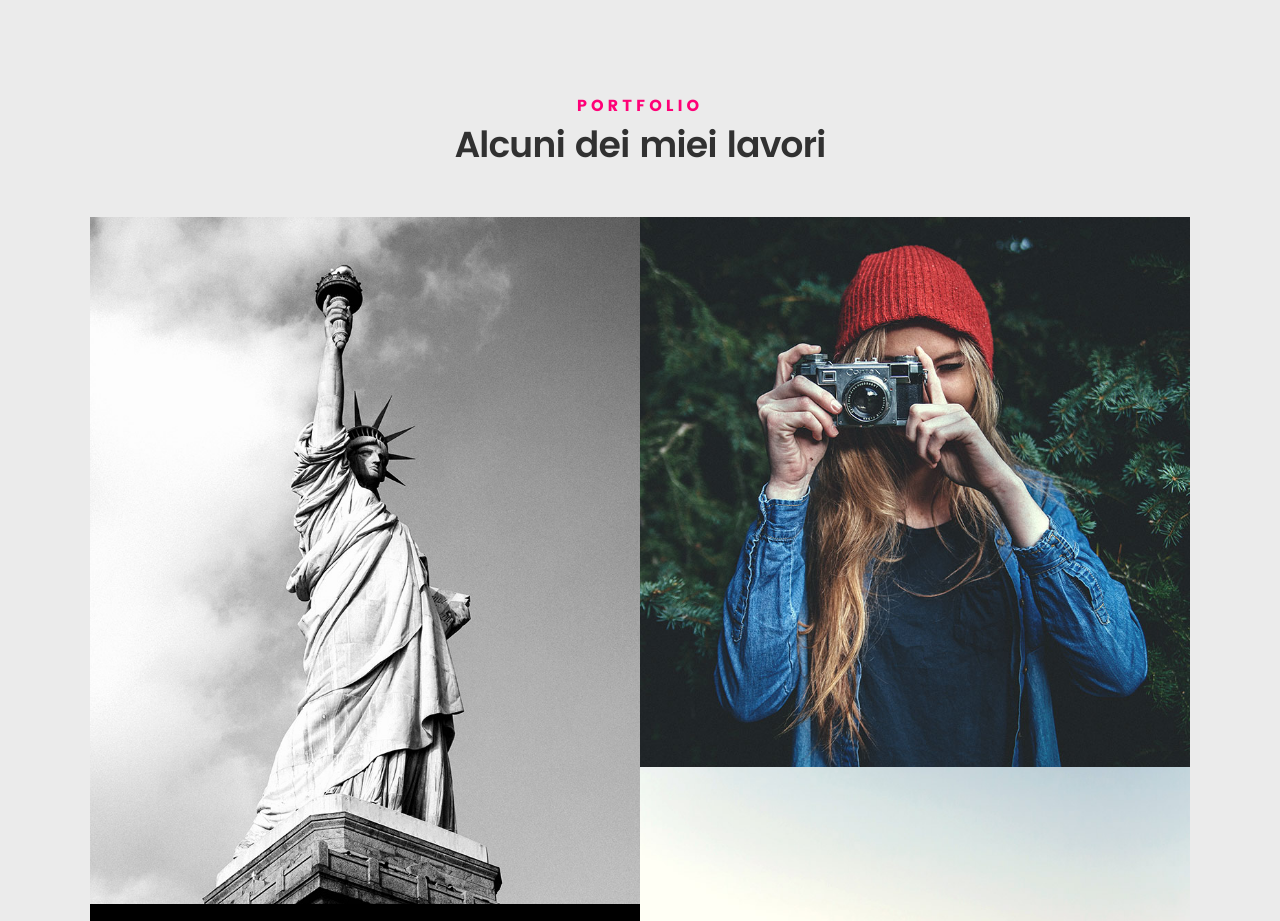
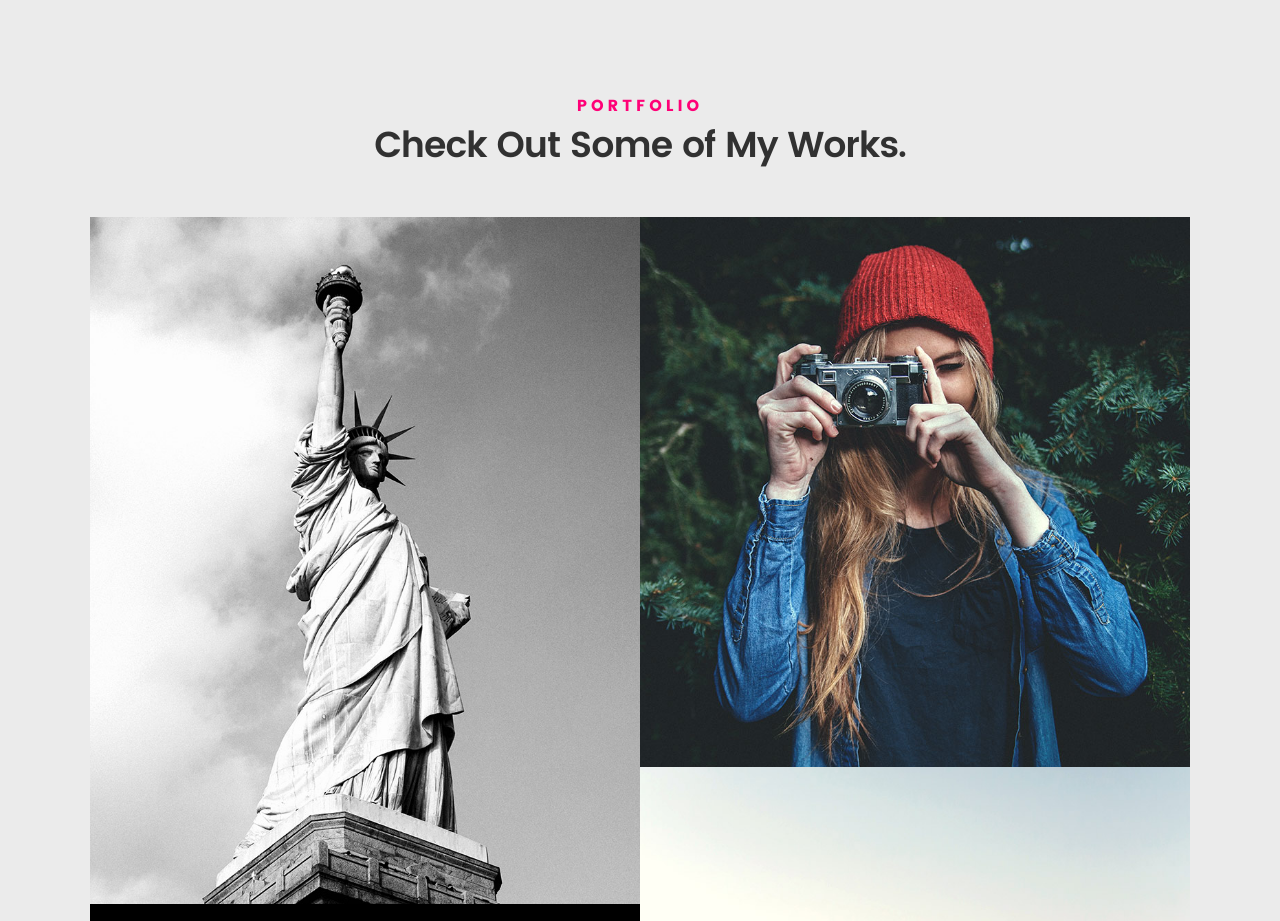
Before and after one commit to calcajack3/giacomo-calcaterra-CV, a plain HTML site: page index_en.html in a window 1280 px wide. Shown: the part 1920-2841 px from the top of the page. Drawn offline with Linux system fonts and the light colour scheme; files whose address does not match are found by name.

Commit message:
added portfolio

```diff
--- a/index_en.html
+++ b/index_en.html
@@ -198,7 +198,7 @@
 			<div class="col-twelve">
 
 				<h5>Portfolio</h5>
-			<h1>Alcuni dei miei lavori</h1>
+				<h1>Check Out Some of My Works.</h1>
 
 
 			</div>
```
Also changed, not shown: index.html (indentation only). Lines whose indentation alone changed are shown as unchanged.
